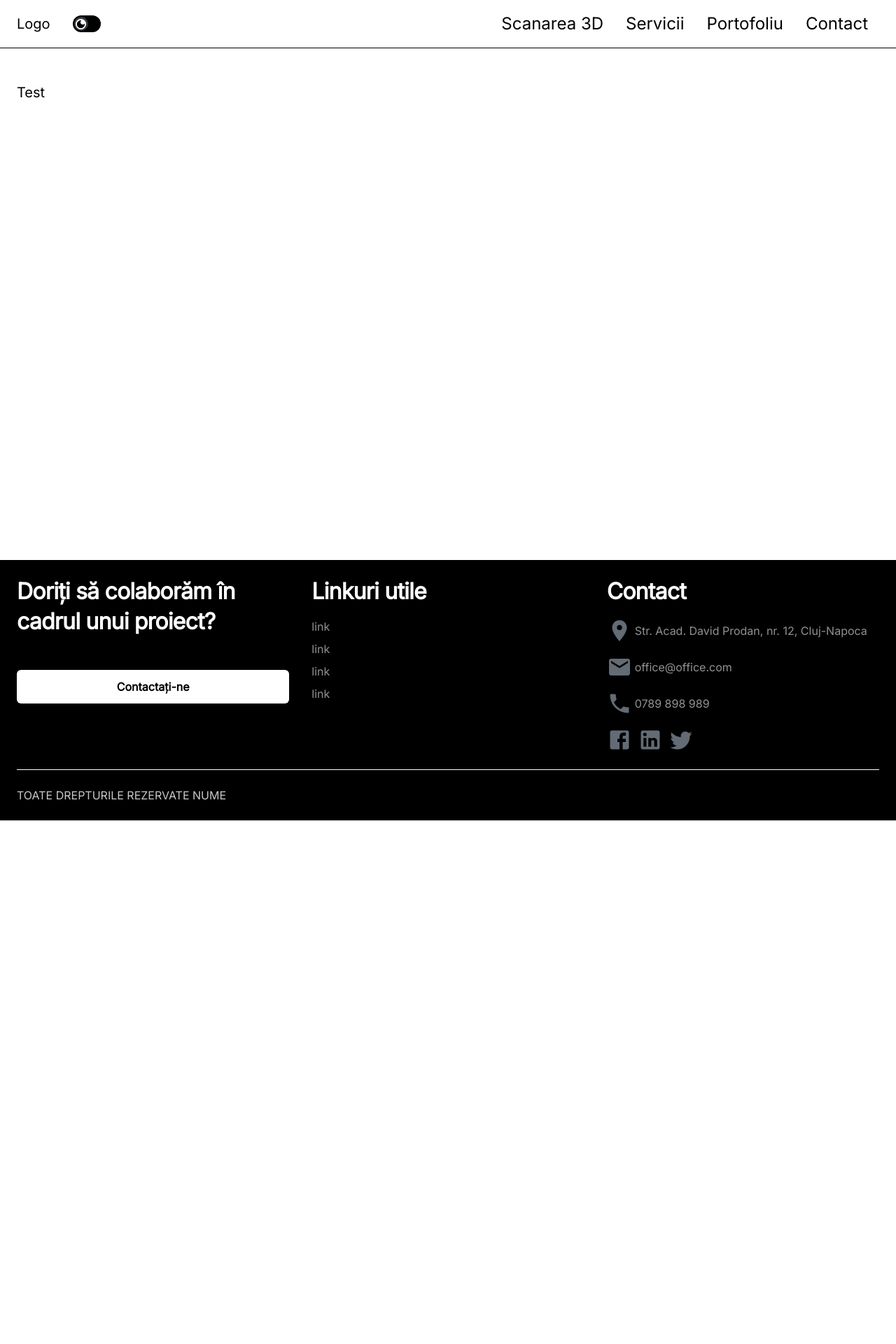
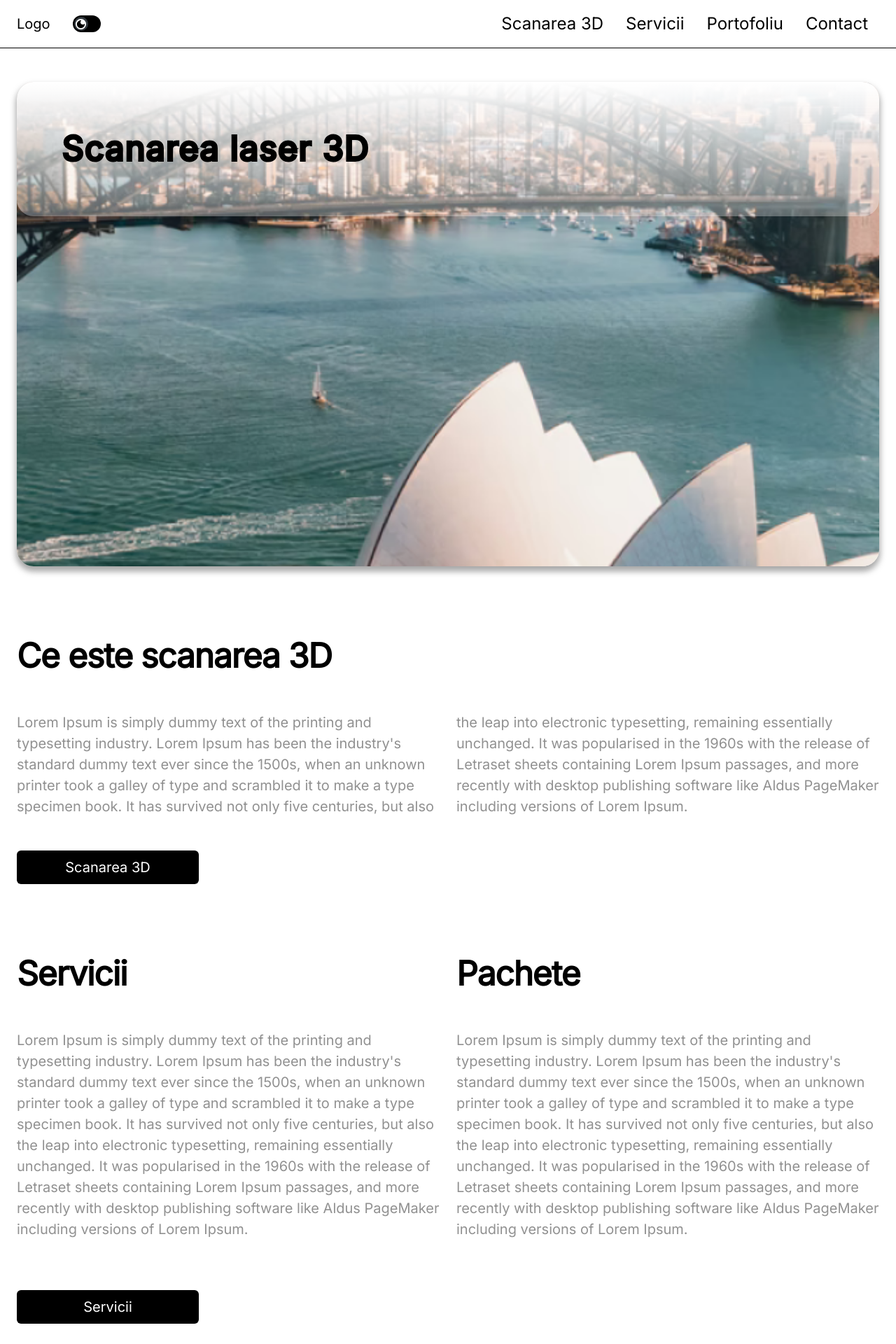
Before and after one commit to stoianovidiu/3d-printing-site, a Next.js app: page / in a window 1280 px wide. Shown: the top 1920 px of the page at 70% size. Before the commit the page ends 1172 px from the top, so only its background shows below. Built offline with nearby package versions, Linux system fonts and the light colour scheme.

Commit message:
feat/Update Homepage

```diff
--- a/components/Card/ImageCard.jsx
+++ b/components/Card/ImageCard.jsx
@@ -6,7 +6,9 @@ import theme from "../../styles/theme";
 
 const ImageCard = ({ image, imageType }) => {
   const cardHeight =
-    imageType === ImageType.LargeGrid
+    imageType === ImageType.HomePage
+      ? { sm: 320, md: 540, lg: 660, xl: 660 }
+      : ImageType.LargeGrid
       ? { sm: 280, md: 320, lg: 440, xl: 440 }
       : { sm: 240, md: 200, lg: 240, xl: 320 };
 
--- a/components/Card/MainCard.jsx
+++ b/components/Card/MainCard.jsx
@@ -11,6 +11,7 @@ export const CardType = Object.freeze({
 });
 
 export const ImageType = Object.freeze({
+  HomePage: Symbol("homePage"),
   LargeGrid: Symbol("largeGrid"),
   SmallGrid: Symbol("smallGrid"),
 });
--- a/components/PageTemplate/PageTemplate.jsx
+++ b/components/PageTemplate/PageTemplate.jsx
@@ -51,7 +51,11 @@ const Template = (props) => {
             }}
           />
         </nav>
-        <Box flex={1} py={{ sm: templatePadding.lg, md: templatePadding.xl }}>
+        <Box
+          flex={1}
+          pt={{ sm: templatePadding.lg, md: templatePadding.xl }}
+          pb={{ sm: templatePadding.xl2, md: templatePadding.xl3 }}
+        >
           {props.children}
         </Box>
       </Box>
--- a/pages/index.js
+++ b/pages/index.js
@@ -1,7 +1,197 @@
-import { Typography } from "@mui/joy";
+import * as React from "react";
+import { Box, Grid } from "@mui/joy";
+import { useMediaQuery } from "@mui/material";
+import Header from "../components/Header/Header";
+import Link from "../components/Link/Link";
+import MainCard, { CardType, ImageType } from "../components/Card/MainCard";
+import Paragraph from "../components/Paragraph/Paragraph";
+import home from "../utils/home.json";
+import projects from "../utils/projects.json";
+import theme from "../styles/theme";
+import { SPACING } from "../constants/spacings";
+import { ROUTES } from "../constants/routes";
+
+const itemPadding = SPACING;
+
+const applyGridLayout = (list) => {
+  const gridLayout = list.map((project) => (
+    <Grid sm={12} md={6} xl={4} key={project.id}>
+      <MainCard
+        cardType={CardType.Mixed}
+        title={project.title}
+        date={project.date}
+        image={project.coverImage}
+        href={`${ROUTES.portfolio}/${project.id}`}
+      />
+    </Grid>
+  ));
+
+  return (
+    <Grid
+      container
+      spacing={3}
+      sx={{ pt: { sm: itemPadding.lg, md: itemPadding.xl } }}
+    >
+      {gridLayout}
+    </Grid>
+  );
+};
 
 const Home = () => {
-  return <Typography>Test</Typography>;
+  const matches = useMediaQuery(theme.breakpoints.up("xl"));
+  const desktopProjects = projects.slice(0, 3);
+  const mobileProjects = projects.slice(0, 4);
+
+  return (
+    <>
+      <Box
+        display="grid"
+        gridTemplateColumns={"repeat(2, 1fr)"}
+        gridTemplateRows={"1fr"}
+      >
+        <Box gridRow={1} gridColumn={"1/span2"}>
+          <MainCard
+            cardType={CardType.Image}
+            cardAnimation={false}
+            image={home.laserScanning.image}
+            imageType={ImageType.HomePage}
+          />
+        </Box>
+        <Box gridRow={1} gridColumn={"1/span2"} sx={{ zIndex: 1 }}>
+          <Header
+            level="h1"
+            sx={{
+              letterSpacing: "0.03em",
+              "-webkit-text-stroke": "2px",
+              textStroke: "2px",
+              background: {
+                sm: "linear-gradient(0deg, #FFF 0%, rgba(255, 255, 255, 0.30) 100%, rgba(255, 255, 255, 0.00) 100%);",
+                md: "linear-gradient(180deg, #FFF 0%, rgba(255, 255, 255, 0.30) 100%, rgba(255, 255, 255, 0.00) 100%);",
+              },
+              borderRadius: theme.radius.xl2,
+              p: { sm: itemPadding.lg, md: itemPadding.xl2 },
+            }}
+          >
+            Scanarea laser 3D
+          </Header>
+        </Box>
+      </Box>
+
+      <Header
+        level="h2"
+        sx={{
+          fontSize: {
+            sm: "var(--joy-fontSize-xl3)",
+            md: "var(--joy-fontSize-xl4)",
+          },
+          pt: { sm: itemPadding.xl2, md: itemPadding.xl3 },
+        }}
+      >
+        Ce este scanarea 3D
+      </Header>
+      <Paragraph
+        sx={{
+          columnCount: { lg: itemPadding.sm },
+          columnGap: { lg: itemPadding.md },
+          pt: { sm: itemPadding.lg, md: itemPadding.xl },
+        }}
+      >
+        {home.laserScanning.description}
+      </Paragraph>
+      <Link
+        variant="soft"
+        href={ROUTES.scanning}
+        sx={{
+          width: { sm: "100%", md: 260 },
+          height: 48,
+          mt: { sm: itemPadding.lg, md: itemPadding.xl },
+          p: 0,
+          borderRadius: itemPadding.xl,
+        }}
+      >
+        Scanarea 3D
+      </Link>
+
+      <Grid container spacing={3}>
+        <Grid sm={12} md={6}>
+          <Header
+            level="h2"
+            sx={{
+              fontSize: {
+                sm: "var(--joy-fontSize-xl3)",
+                md: "var(--joy-fontSize-xl4)",
+              },
+              pt: { sm: itemPadding.xl2, md: itemPadding.xl3 },
+            }}
+          >
+            Servicii
+          </Header>
+          <Paragraph sx={{ pt: { sm: itemPadding.lg, md: itemPadding.xl } }}>
+            {home.services.description}
+          </Paragraph>
+        </Grid>
+        <Grid sm={12} md={6}>
+          <Header
+            level="h2"
+            sx={{
+              fontSize: {
+                sm: "var(--joy-fontSize-xl3)",
+                md: "var(--joy-fontSize-xl4)",
+              },
+              pt: { sm: itemPadding.xl2, md: itemPadding.xl3 },
+            }}
+          >
+            Pachete
+          </Header>
+          <Paragraph sx={{ pt: { sm: itemPadding.lg, md: itemPadding.xl } }}>
+            {home.pricing.description}
+          </Paragraph>
+        </Grid>
+        <Grid sm={12} md={6}>
+          <Link
+            variant="soft"
+            href={ROUTES.services}
+            sx={{
+              width: { sm: "100%", md: 260 },
+              height: 48,
+              mt: { sm: itemPadding.lg, md: itemPadding.xl },
+              p: 0,
+              borderRadius: itemPadding.xl,
+            }}
+          >
+            Servicii
+          </Link>
+        </Grid>
+      </Grid>
+
+      <Header
+        level="h2"
+        sx={{
+          fontSize: {
+            sm: "var(--joy-fontSize-xl3)",
+            md: "var(--joy-fontSize-xl4)",
+          },
+          pt: { sm: itemPadding.xl2, md: itemPadding.xl3 },
+        }}
+      >
+        Proiecte
+      </Header>
+      {applyGridLayout(matches ? desktopProjects : mobileProjects)}
+      <Link
+        variant="soft"
+        href={ROUTES.portfolio}
+        sx={{
+          width: { sm: "100%", md: 260 },
+          height: 48,
+          mt: { sm: itemPadding.lg, md: itemPadding.xl },
+          p: 0,
+          borderRadius: itemPadding.xl,
+        }}
+      >
+        Portofoliu
+      </Link>
+    </>
+  );
 };
 
 export default Home;
--- /dev/null
+++ b/utils/home.json
@@ -0,0 +1,14 @@
+{
+  "laserScanning":{
+    "image": {"src": "/assets/Sydney.png", "alt": "Sydney"},
+    "description": "Lorem Ipsum is simply dummy text of the printing and typesetting industry. Lorem Ipsum has been the industry's standard dummy text ever since the 1500s, when an unknown printer took a galley of type and scrambled it to make a type specimen book. It has survived not only five centuries, but also the leap into electronic typesetting, remaining essentially unchanged. It was popularised in the 1960s with the release of Letraset sheets containing Lorem Ipsum passages, and more recently with desktop publishing software like Aldus PageMaker including versions of Lorem Ipsum."
+  },
+
+  "services":{
+    "description": "Lorem Ipsum is simply dummy text of the printing and typesetting industry. Lorem Ipsum has been the industry's standard dummy text ever since the 1500s, when an unknown printer took a galley of type and scrambled it to make a type specimen book. It has survived not only five centuries, but also the leap into electronic typesetting, remaining essentially unchanged. It was popularised in the 1960s with the release of Letraset sheets containing Lorem Ipsum passages, and more recently with desktop publishing software like Aldus PageMaker including versions of Lorem Ipsum."
+  },
+
+  "pricing":{
+    "description": "Lorem Ipsum is simply dummy text of the printing and typesetting industry. Lorem Ipsum has been the industry's standard dummy text ever since the 1500s, when an unknown printer took a galley of type and scrambled it to make a type specimen book. It has survived not only five centuries, but also the leap into electronic typesetting, remaining essentially unchanged. It was popularised in the 1960s with the release of Letraset sheets containing Lorem Ipsum passages, and more recently with desktop publishing software like Aldus PageMaker including versions of Lorem Ipsum."
+  }
+}
```
